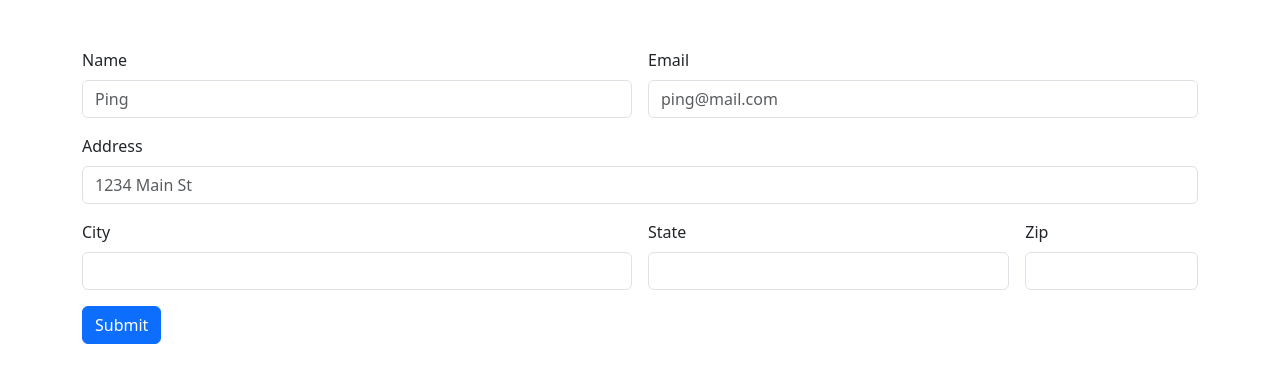
After one commit to bruskomars/ecom-web, a Django app: page /checkout/ in a window 1280 px wide. The commit adds this page. Shown: the top 383 px of the page. Run offline with Django 5.2, Linux system fonts and the light colour scheme.

Commit message:
checkout, cart items

```diff
--- a/shop/admin.py
+++ b/shop/admin.py
@@ -1,5 +1,6 @@
 from django.contrib import admin
-from .models import Product
+from .models import Product, Order
 
 # Register your models here.
 admin.site.register(Product)
+admin.site.register(Order)
--- /dev/null
+++ b/shop/templates/shop/checkout.html
@@ -0,0 +1,91 @@
+{% load static %}
+<!doctype html>
+<html lang="en">
+<head>
+    <meta charset="UTF-8">
+    <meta name="viewport"
+          content="width=device-width, user-scalable=no, initial-scale=1.0, maximum-scale=1.0, minimum-scale=1.0">
+    <meta http-equiv="X-UA-Compatible" content="ie=edge">
+    <title>Ecom Site</title>
+
+    <link href="https://cdn.jsdelivr.net/npm/bootstrap@5.3.2/dist/css/bootstrap.min.css" rel="stylesheet" integrity="sha384-T3c6CoIi6uLrA9TneNEoa7RxnatzjcDSCmG1MXxSR1GAsXEV/Dwwykc2MPK8M2HN" crossorigin="anonymous">
+
+    <script src="https://code.jquery.com/jquery-3.7.1.js" integrity="sha256-eKhayi8LEQwp4NKxN+CfCh+3qOVUtJn3QNZ0TciWLP4=" crossorigin="anonymous"></script>
+
+
+    <script src="https://cdn.jsdelivr.net/npm/popper.js@1.14.7/dist/umd/popper.min.js" integrity="sha384-UO2eT0CpHqdSJQ6hJty5KVphtPhzWj9WO1clHTMGa3JDZwrnQq4sF86dIHNDz0W1" crossorigin="anonymous"></script>
+    <script src="https://cdn.jsdelivr.net/npm/bootstrap@4.3.1/dist/js/bootstrap.min.js" integrity="sha384-JjSmVgyd0p3pXB1rRibZUAYoIIy6OrQ6VrjIEaFf/nJGzIxFDsf4x0xIM+B07jRM" crossorigin="anonymous"></script>
+
+
+    <link rel="stylesheet" href="{% static 'shop/style.css' %}">
+
+</head>
+<body>
+    <div class="container">
+        <div class="row">
+            <div class="col-md-12 ">
+                <ul class="list-group d-flex justify-content-between" id="item_list">
+                </ul>
+            </div>
+        </div>
+        <br><br>
+
+        <div class="row">
+            <div class="col-md-12">
+                <form class="row g-3" method="POST">
+                    {% csrf_token %}
+                    <input type="hidden" id="items" name="items">
+                  <div class="col-md-6">
+                    <label for="name" class="form-label">Name</label>
+                    <input type="text" class="form-control" id="name" name="name" placeholder="Ping">
+                  </div>
+                  <div class="col-md-6">
+                    <label for="email" class="form-label">Email</label>
+                    <input type="text" class="form-control" id="email" name="email" placeholder="ping@mail.com">
+                  </div>
+                  <div class="col-12">
+                    <label for="address" class="form-label">Address</label>
+                    <input type="text" class="form-control" id="address" name="address" placeholder="1234 Main St">
+                  </div>
+                  <div class="col-md-6">
+                    <label for="city" class="form-label">City</label>
+                    <input type="text" class="form-control" id="city" name="city">
+                  </div>
+                  <div class="col-md-4">
+                    <label for="state" class="form-label">State</label>
+                    <input type="text" class="form-control" id="state" name="state">
+                  </div>
+                  <div class="col-md-2">
+                    <label for="zipcode" class="form-label">Zip</label>
+                    <input type="text" class="form-control" id="zipcode" name="zipcode">
+                  </div>
+                  <div class="col-12">
+                    <button type="submit" class="btn btn-primary">Submit</button>
+                  </div>
+                </form>
+            </div>
+        </div>
+
+    </div>
+
+</body>
+<script type="text/javascript">
+    if (localStorage.getItem('cart')==null){
+        var cart = {};
+    } else {
+        cart = JSON.parse(localStorage.getItem('cart'));
+    }
+
+    for (x in cart){
+        let name = cart[x][1];
+        let quantity = cart[x][0];
+        console.log(name, quantity)
+
+        itemString = `<li class="list-group-item d-flex justify-content-between align-items-center">${name}<span class="badge bg-primary rounded-pill">${quantity}</span></li>`
+
+        $('#item_list').append(itemString);
+    }
+
+    $('#items').val(JSON.stringify(cart));
+</script>
+</html>
--- a/shop/urls.py
+++ b/shop/urls.py
@@ -4,4 +4,5 @@ from . import views
 urlpatterns = [
    path('', views.home, name='home'),
    path('<int:pk>/', views.detail, name='detail'),
+   path('checkout/', views.checkout, name='checkout'),
 ]
--- a/shop/views.py
+++ b/shop/views.py
@@ -1,5 +1,5 @@
 from django.shortcuts import render
-from .models import Product
+from .models import Product, Order
 from django.core.paginator import Paginator
 
 # Create your views here.
@@ -29,3 +29,25 @@ def detail(request, pk):
     }
 
     return render(request, 'shop/detail.html', context)
+
+def checkout(request):
+    if request.method == "POST":
+        items = request.POST.get('items')
+        name = request.POST.get('name')
+        email = request.POST.get('email')
+        address = request.POST.get('address')
+        city = request.POST.get('city')
+        state = request.POST.get('state')
+        zipcode = request.POST.get('zipcode')
+
+        order = Order(name=name,
+                      items=items,
+                      email=email,
+                      address=address,
+                      city=city,
+                      state=state,
+                      zipcode=zipcode,
+                      )
+        order.save()
+
+    return render(request, 'shop/checkout.html')
```
Also changed, not shown: shop/models.py (+9 -0 lines), shop/templates/shop/home.html (+26 -13 lines), db.sqlite3, shop/migrations/0002_order.py (added).
